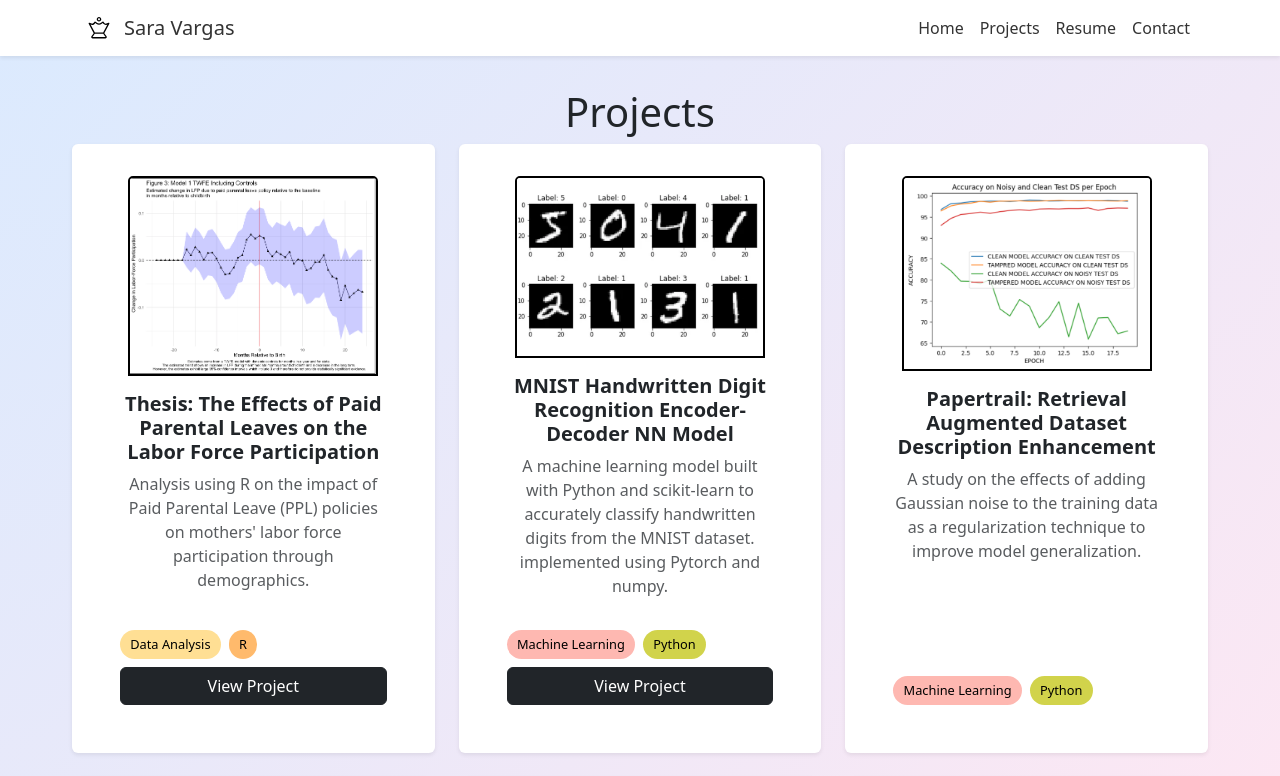
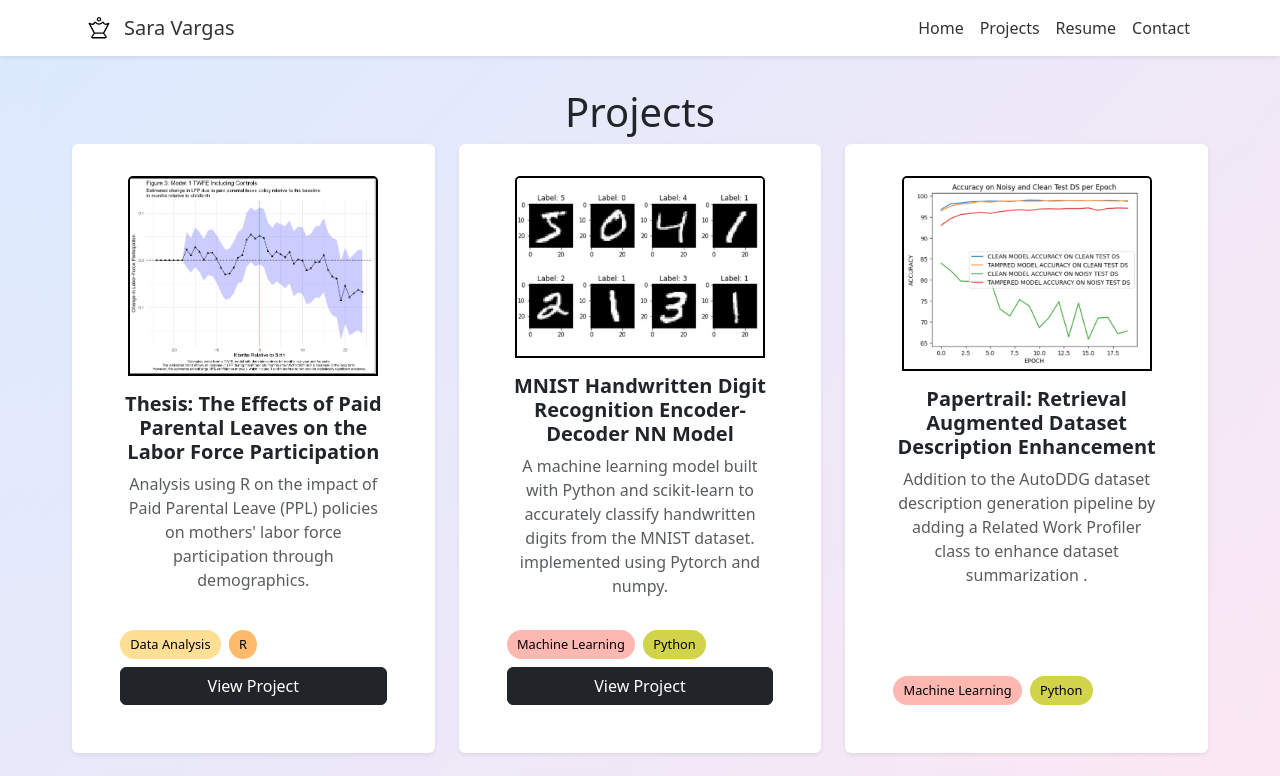
Before and after one commit to saravargas88/personal-website, a React (Vite) app in the folder sarawebsite/: page /projects in a window 1280 px wide. Shown: the top 776 px of the page. Built offline with nearby package versions, Linux system fonts and the light colour scheme.

Commit message:
Update projects.tsx

```diff
--- a/sarawebsite/src/components/Projects/projects.tsx
+++ b/sarawebsite/src/components/Projects/projects.tsx
@@ -32,7 +32,7 @@ export default function Projects() {
     }*/
     {
       title: "Papertrail: Retrieval Augmented Dataset Description Enhancement",
-      description: "A study on the effects of adding Gaussian noise to the training data as a regularization technique to improve model generalization.",
+      description: "Addition to the AutoDDG dataset description generation pipeline by adding a Related Work Profiler class to enhance dataset summarization  .",
       imgSrc: "/thumbnails/regularization-mnist.png",  // your own image
       link: "",
       skills: ["Machine_Learning", "Python"]
```
